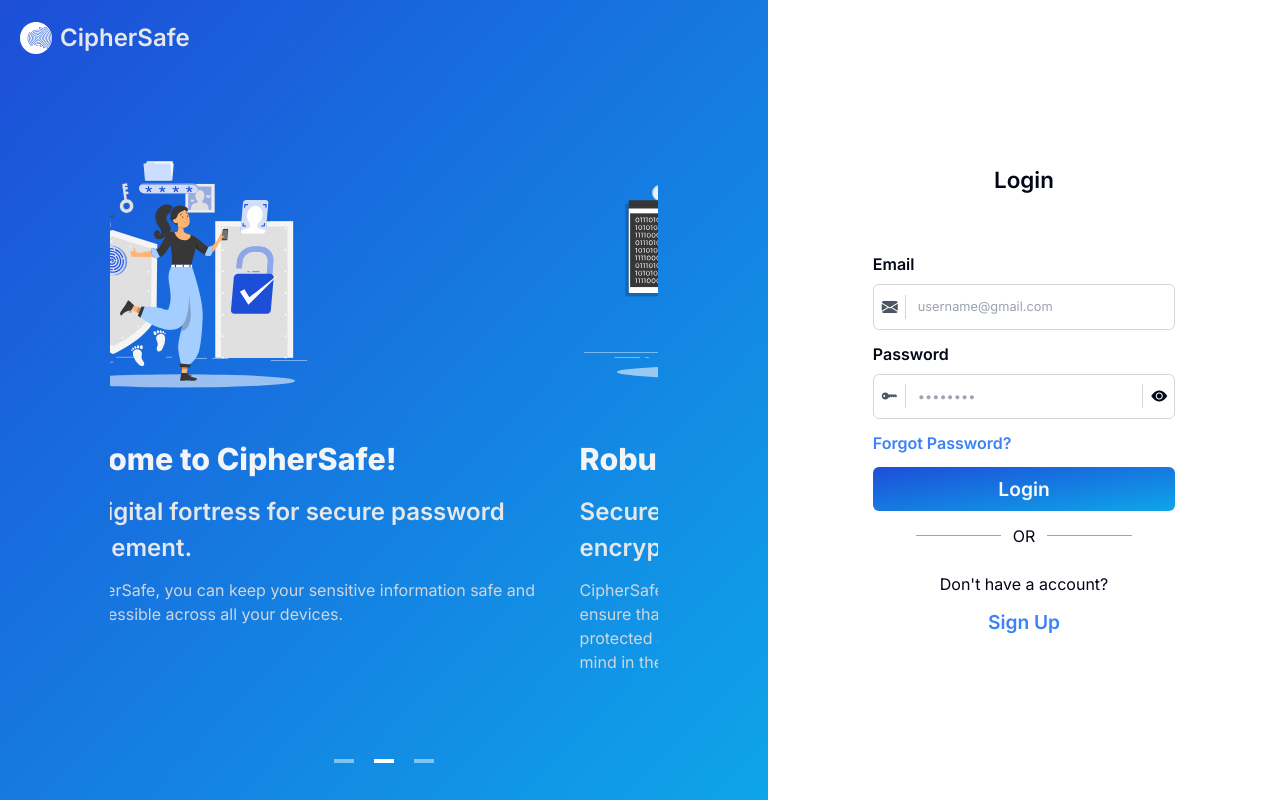
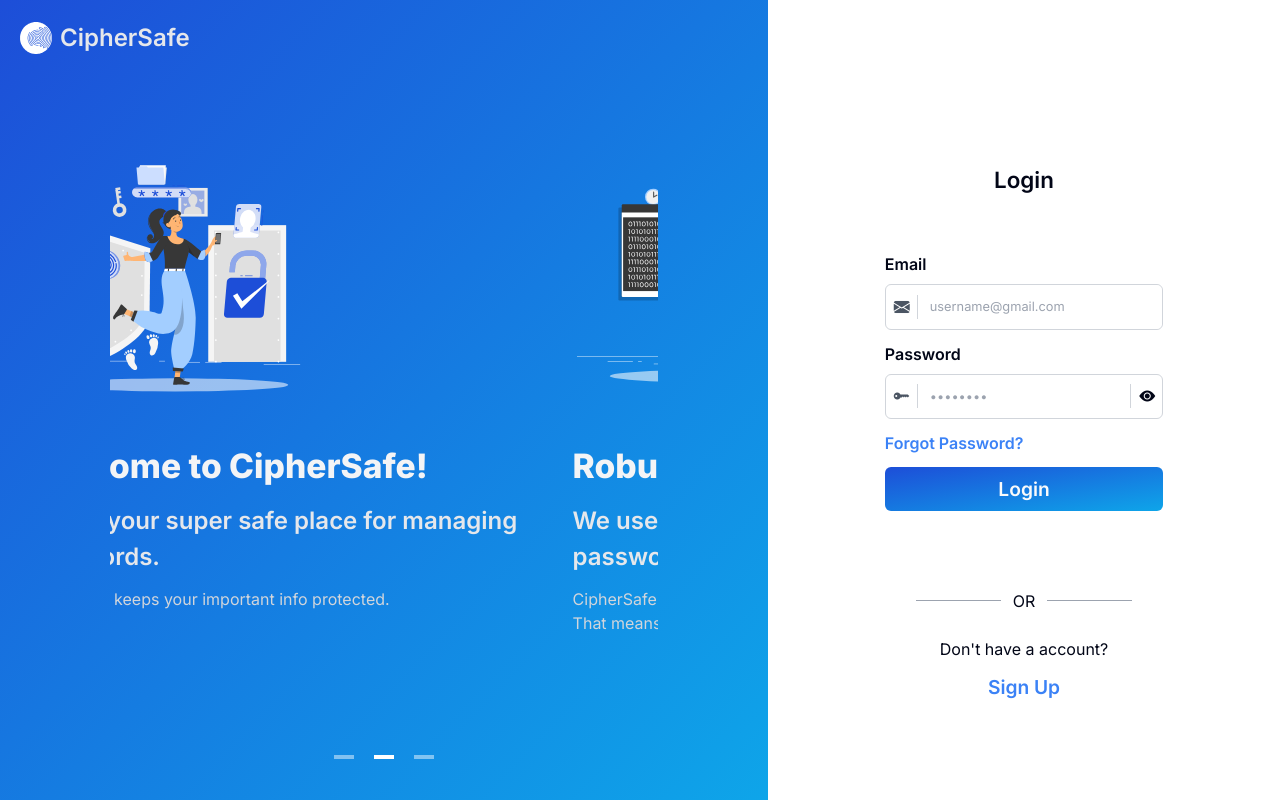
Before and after one commit to nanawareyash/cipher-safe-web, a Next.js app: page / in a window 1280 px wide. Built offline with nearby package versions, Linux system fonts and the light colour scheme.

Commit message:
Reformatted the Signup form

```diff
--- a/app/page.tsx
+++ b/app/page.tsx
@@ -1,116 +1,7 @@
-"use client";
+import AuthenticationTemplate from "@/templates/AuthenticationTemplate";
 
-import { useState } from "react";
+function Home() {
+  return <AuthenticationTemplate />;
+}
 
-import Button from "@/atoms/Button/Button";
-import Text from "@/atoms/Text/Text";
-
-import LoginForm from "@/organisms/Forms/LoginForm";
-import SignUpForm from "@/organisms/Forms/SignupForm";
-
-import AppLogo from "@/molecules/AppLogo/AppLogo";
-
-import WelcomeSlider from "@/templates/WelcomeSlider";
-
-export default function Home() {
-  const [activeForm, setActiveForm] = useState("LOGIN");
-  const [getStarted, toggleGetStarted] = useState(false);
-
-  const slidingTransition = getStarted
-    ? "-translate-x-[100%] md:translate-x-0"
-    : "";
-
-  return (
-    <div className="w-screen h-svh flex overflow-hidden">
-      {/* Left Section */}
-      <div
-        className={`from-blue-700 dark:from-slate-950 to-sky-500 dark:to-blue-950 bg-gradient-to-br h-[100%] flex flex-col min-w-[100%] md:min-w-[60%] transition-all duration-500 ${slidingTransition}`}
-      >
-        {/* Logo */}
-        <div className="p-5 flex">
-          <AppLogo />
-        </div>
-
-        {/* Slider */}
-        <div className="flex grow justify-center mx-2 xl:mx-20">
-          <WelcomeSlider />
-        </div>
-
-        {/* Get Started Button */}
-        <div className="flex px-2 justify-end border-t-[1.5px] dark:border-t-gray-400 focus:border-0 md:hidden">
-          <Button
-            ButtonProps={{
-              className: "w-full flex justify-center gap-2 py-4",
-              onClick: () => toggleGetStarted(true),
-            }}
-            size="md"
-            variant="solid"
-            color="transparentInverse"
-          >
-            <span>Get Started</span>
-            <span>
-              <i className="bi bi-chevron-right"></i>
-            </span>
-          </Button>
-        </div>
-      </div>
-
-      {/* Right Section */}
-      <div
-        className={`bg-white dark:bg-slate-950 h-[100%] overflow-hidden flex flex-col min-w-[100%] md:min-w-[40%] transition-all
-        duration-500 ${slidingTransition}`}
-      >
-        <div className="flex flex-col justify-center my-5 mx-5 lg:mx-10 gap-3 grow items-center">
-          {/* Forms */}
-          {activeForm === "SIGNUP" ? <SignUpForm /> : <LoginForm />}
-
-          {/* Form toggle */}
-          <div className="mt-3 flex flex-col w-full items-center">
-            <div className="bg-gray-400 w-[50%] h-[1px]"></div>
-            <Text
-              variant="paragraph"
-              TextProps={{
-                className: "bg-white dark:bg-slate-950 px-3 -translate-y-1/2",
-              }}
-            >
-              OR
-            </Text>
-          </div>
-          <Text variant="paragraph">
-            {activeForm === "SIGNUP"
-              ? "Already have a account?"
-              : "Don't have a account?"}
-          </Text>
-          <Button
-            ButtonProps={{
-              onClick: () =>
-                setActiveForm(activeForm === "SIGNUP" ? "LOGIN" : "SIGNUP"),
-            }}
-            variant="solid"
-          >
-            <Text color="hyperlink">
-              {activeForm === "SIGNUP" ? "Login" : "Sign Up"}
-            </Text>
-          </Button>
-        </div>
-
-        {/* Back Button */}
-        <div className="flex px-2 justify-start border-t-[1.5px] dark:border-t-gray-400 focus:border-0 md:hidden">
-          <Button
-            ButtonProps={{
-              className: "w-full flex justify-center gap-2 py-4",
-              onClick: () => toggleGetStarted(false),
-            }}
-            size="md"
-            variant="solid"
-          >
-            <span>
-              <i className="bi bi-chevron-left"></i>
-            </span>
-            <span>Back</span>
-          </Button>
-        </div>
-      </div>
-    </div>
-  );
-}
+export default Home;
--- a/components/atoms/Button/Button.tsx
+++ b/components/atoms/Button/Button.tsx
@@ -8,7 +8,7 @@ const ButtonTheme = {
       "from-blue-700 dark:from-blue-900 to-sky-500 dark:to-sky-700 bg-gradient-to-br active:from-blue-800 active:to-blue-600  dark:active:from-blue-950 dark:active:to-blue-900 text-gray-50 dark:text-gray-200 disabled:from-gray-100 disabled:to-gray-100 disabled:dark:from-gray-700 disabled:dark:to-gray-700 disabled:text-gray-400 disabled:dark:text-gray-500",
     secondary: "",
     transparent:
-      "bg-transparent active:bg-gray-100 dark:active:bg-gray-800 text-slate-950 dark:text-gray-400 disabled:bg-gray-100 disabled:dark:bg-gray-700 disabled:text-gray-400 disabled:dark:text-gray-500",
+      "bg-transparent active:bg-gray-100 dark:active:bg-gray-800 text-slate-950 dark:text-gray-400 disabled:bg-gray-100 disabled:dark:bg-gray-700 disabled:text-gray-400 disabled:dark:text-gray-500 font-normal",
     transparentInverse:
       "bg-transparent active:bg-gray-100 dark:active:bg-gray-800 text-gray-100 dark:text-gray-400",
   },
--- a/components/atoms/Text/Text.tsx
+++ b/components/atoms/Text/Text.tsx
@@ -15,7 +15,7 @@ const TextTheme = {
   variants: {
     default: "text-[1rem] lg:text-[1.1rem] xl:text-[1.2rem] 2xl:text-[1.3rem]",
     heading1:
-      "font-extrabold text-[1.5rem] lg:text-[1.7rem] xl:text-[1.9rem] 2xl:text-[2.1rem]",
+      "font-extrabold text-[1.7rem] lg:text-[1.9rem] xl:text-[2.1rem] 2xl:text-[2.3rem]",
     heading2:
       "font-bold text-[1.3rem] lg:text-[1.5rem] xl:text-[1.7rem] 2xl:text-[1.9rem]",
     heading3:
--- a/components/organisms/Forms/LoginForm.tsx
+++ b/components/organisms/Forms/LoginForm.tsx
@@ -11,7 +11,7 @@ function LoginForm() {
   const [showPassword, setShowPassword] = useState<Boolean>(false);
 
   return (
-    <div className="w-full sm:w-[70%] md:w-full xl:w-[70%] flex flex-col gap-4">
+    <div className="w-full flex flex-col gap-4">
       {/* Title */}
       <Text variant="title" TextProps={{ className: "text-center" }}>
         Login
--- a/components/organisms/Forms/SignupForm.tsx
+++ b/components/organisms/Forms/SignupForm.tsx
@@ -1,4 +1,4 @@
-import { FormEvent, useEffect, useRef, useState } from "react";
+import { FormEvent, useCallback, useEffect, useRef, useState } from "react";
 
 import Button from "@/atoms/Button/Button";
 import Text from "@/atoms/Text/Text";
@@ -16,6 +16,11 @@ import {
 
 function SignUpForm() {
   const [activeSlide, setActiveSlide] = useState(0);
+  const [contactNumber, setContactNumber] = useState<string>();
+  const [countryCode, setCountryCode] = useState<string>("+91");
+  const [email, setEmail] = useState<string>();
+  const [name, setName] = useState<string>();
+  const [nextButtonDisabled, setNextButtonDisabled] = useState<boolean>(true);
   const [password1, setPassword1] = useState<string>();
   const [password1Error, setPassword1Error] = useState<boolean>();
   const [password2, setPassword2] = useState<string>();
@@ -26,14 +31,50 @@ function SignUpForm() {
   const formRef = useRef<HTMLFormElement>(null);
   const slider = useRef<HTMLDivElement>(null);
 
-  const handleFormSubmit = (event: FormEvent<HTMLFormElement>) => {
-    event.preventDefault();
-    if (formRef.current) {
-      const formData = new FormData(formRef.current);
-      const data = formDataToJson(formData);
-      console.log(data);
+  const handleNextDisableState = useCallback(() => {
+    if (
+      (name && activeSlide === 0 && validatePersonName(name)) ||
+      (email && activeSlide === 1 && validateEmail(email)) ||
+      (countryCode &&
+        contactNumber &&
+        activeSlide === 2 &&
+        validateCountryCode(countryCode) &&
+        validateContactNumber(contactNumber)) ||
+      (password1 &&
+        password2 &&
+        activeSlide === 3 &&
+        validatePassword(password1) &&
+        validatePassword(password2))
+    ) {
+      setNextButtonDisabled(false);
+    } else {
+      setNextButtonDisabled(true);
+    }
+  }, [
+    activeSlide,
+    name,
+    email,
+    countryCode,
+    contactNumber,
+    password1,
+    password2,
+  ]);
+
+  const handleFormSubmit = () => {
+    if (activeSlide === 3) {
+      if (formRef.current) {
+        const formData = new FormData(formRef.current);
+        const data = formDataToJson(formData);
+      }
+    } else {
+      setActiveSlide((prev) => (prev < 3 ? prev + 1 : prev));
+      handleNextDisableState();
     }
   };
+
+  useEffect(() => {
+    handleNextDisableState();
+  }, [handleNextDisableState]);
 
   // UseEffect to compare password and current password
   useEffect(() => {
@@ -46,10 +87,14 @@ function SignUpForm() {
         setPassword2Error(true);
       }
     } else {
-      password1 ? setPassword1Error(false) : setPassword1Error(undefined);
+      password1 ? setPassword1Error(true) : setPassword1Error(undefined);
       setPassword2Error(undefined);
     }
-  }, [password1, password2]);
+  }, [password2]);
+
+  useEffect(() => {
+    !password1 && setPassword1Error(undefined);
+  }, [password1]);
 
   // UseEffect used to scroll slide
   useEffect(() => {
@@ -59,21 +104,21 @@ function SignUpForm() {
   }, [activeSlide]);
 
   return (
-    <div className="w-full sm:w-[70%] md:w-full xl:w-[70%] ">
+    <div className="w-full">
       <form
         className="flex flex-col gap-4"
-        onSubmit={(e) => handleFormSubmit(e)}
+        onSubmit={(e) => e.preventDefault()}
         ref={formRef}
       >
         {/* Form Slides */}
         <div className="flex overflow-hidden scroll-smooth" ref={slider}>
           {/* Name Form */}
-          <div className="min-w-full flex flex-col justify-between gap-4 pt-10 px-1">
+          <div className="min-w-full flex flex-col justify-between gap-4 px-1">
             <div className="flex flex-col gap-2 py-5">
-              <Text variant="heading1" color="primary">
+              <Text variant="heading2" color="primary">
                 Let's start with the basics!
               </Text>
-              <Text variant="subHeading2">
+              <Text variant="subHeading3">
                 We'd love to know your name.
                 <br /> What should we call you?
               </Text>
@@ -83,6 +128,7 @@ function SignUpForm() {
                 id: "name",
                 name: "name",
                 onFocus: () => setActiveSlide(0),
+                onKeyUp: (event) => setName(event.currentTarget.value),
                 placeholder: "Amit Kumar",
                 type: "text",
               }}
@@ -95,10 +141,10 @@ function SignUpForm() {
           {/* Email Form */}
           <div className="min-w-full flex flex-col justify-between gap-4 pt-10 px-1">
             <div className="flex flex-col gap-2 py-5">
-              <Text variant="heading1" color="primary">
+              <Text variant="heading2" color="primary">
                 Great! Now, how can we reach you?
               </Text>
-              <Text variant="subHeading2">
+              <Text variant="subHeading3">
                 Give us your email, and we'll keep you in the loop.
               </Text>
             </div>
@@ -107,6 +153,7 @@ function SignUpForm() {
                 id: "email",
                 name: "email",
                 onFocus: () => setActiveSlide(1),
+                onKeyUp: (event) => setEmail(event.currentTarget.value),
                 placeholder: "username@gmail.com",
                 type: "text",
               }}
@@ -119,10 +166,10 @@ function SignUpForm() {
           {/* Contact no. Form */}
           <div className="min-w-full flex flex-col justify-between gap-4 pt-10 px-1">
             <div className="flex flex-col gap-2 py-5">
-              <Text variant="heading1" color="primary">
+              <Text variant="heading2" color="primary">
                 Almost there! Mind sharing your digits?
               </Text>
-              <Text variant="subHeading2">
+              <Text variant="subHeading3">
                 Your phone number will help us keep things personal.
               </Text>
             </div>
@@ -134,10 +181,12 @@ function SignUpForm() {
                   id: "country_code",
                   name: "country_code",
                   onFocus: () => setActiveSlide(2),
+                  onKeyUp: (event) => setCountryCode(event.currentTarget.value),
                   placeholder: "+91",
                   type: "text",
                 }}
                 label="Code"
+                showError={false}
                 startElement={<i className="bi bi-telephone-fill"></i>}
                 validator={validateCountryCode}
               />
@@ -147,6 +196,8 @@ function SignUpForm() {
                   id: "contact_no",
                   name: "contact_no",
                   onFocus: () => setActiveSlide(2),
+                  onKeyUp: (event) =>
+                    setContactNumber(event.currentTarget.value),
                   placeholder: "9876543210",
                   type: "text",
                 }}
@@ -159,10 +210,10 @@ function SignUpForm() {
           {/* Password Form */}
           <div className="min-w-full flex flex-col justify-between gap-4 pt-10 px-1">
             <div className="flex flex-col gap-2 py-5">
-              <Text variant="heading1" color="primary">
+              <Text variant="heading2" color="primary">
                 Securing your account!
               </Text>
-              <Text variant="subHeading2">
+              <Text variant="subHeading3">
                 Create a strong password. Mix it up for extra security.
               </Text>
             </div>
@@ -257,9 +308,9 @@ function SignUpForm() {
           <Button
             ButtonProps={{
               className: "w-full",
-              onClick: () =>
-                setActiveSlide((prev) => (prev < 3 ? prev + 1 : prev)),
-              type: password2Error === false ? "submit" : "button",
+              onClick: () => handleFormSubmit(),
+              type: "button",
+              disabled: nextButtonDisabled,
             }}
             color="primary"
             size="md"
--- a/components/templates/WelcomeSlider.tsx
+++ b/components/organisms/Sliders/WelcomeSlider.tsx
@@ -17,25 +17,23 @@ function WelcomeSlider() {
       id: 0,
       imageUrl: "/assets/illustrations/welcome.svg",
       title: "Welcome to CipherSafe!",
-      subTitle: "Your digital fortress for secure password management.",
-      description:
-        "With CipherSafe, you can keep your sensitive information safe and easily accessible across all your devices.",
+      subTitle: "This is your super safe place for managing passwords.",
+      description: "CipherSafe keeps your important info protected.",
     },
     {
       id: 1,
       imageUrl: "/assets/illustrations/robust-encryption.svg",
       title: "Robust Encryption",
-      subTitle: "Secure passwords with high-end encryption algorithms.",
+      subTitle: "We use special codes to protect your passwords really well.",
       description:
-        "CipherSafe employs state-of-the-art encryption algorithms to ensure that your passwords are securely stored. Your data is protected against unauthorized access, providing you peace of mind in the digital world.",
+        "CipherSafe locks your passwords tight using the strongest codes. That means only you can access them.",
     },
     {
       id: 2,
       imageUrl: "/assets/illustrations/cross-platform.svg",
       title: "Seamless Cross-Platform Sync",
       subTitle: "Access your passwords anytime, anywhere!",
-      description:
-        "CipherSafe offers seamless synchronization across all your devices. Your passwords are at your fingertips, whether you're on your phone, tablet, or computer.",
+      description: "CipherSafe syncs your passwords on all devices",
     },
   ];
 
--- /dev/null
+++ b/components/templates/AuthenticationTemplate.tsx
@@ -0,0 +1,141 @@
+"use client";
+
+import { useEffect, useRef, useState } from "react";
+
+import Button from "@/atoms/Button/Button";
+import Text from "@/atoms/Text/Text";
+
+import AppLogo from "@/molecules/AppLogo/AppLogo";
+
+import LoginForm from "@/organisms/Forms/LoginForm";
+import SignUpForm from "@/organisms/Forms/SignupForm";
+import WelcomeSlider from "@/organisms/Sliders/WelcomeSlider";
+
+function AuthenticationTemplate() {
+  const [activeForm, setActiveForm] = useState("LOGIN");
+  const [getStarted, toggleGetStarted] = useState(false);
+
+  const formSlider = useRef<HTMLDivElement>(null);
+
+  const slidingTransition = getStarted
+    ? "-translate-x-[100%] md:translate-x-0"
+    : "";
+
+  // UseEffect used to scroll active form
+  useEffect(() => {
+    if (formSlider.current) {
+      const activeFormNo = activeForm === "LOGIN" ? 0 : 1;
+      formSlider.current.scrollLeft =
+        activeFormNo * formSlider.current.clientWidth;
+    }
+  }, [activeForm]);
+
+  return (
+    <div className="w-screen h-svh flex overflow-hidden">
+      {/* Left Section */}
+      <div
+        className={`from-blue-700 dark:from-slate-950 to-sky-500 dark:to-blue-950 bg-gradient-to-br h-[100%] flex flex-col min-w-[100%] md:min-w-[60%] transition-all duration-500 ${slidingTransition}`}
+      >
+        {/* Logo */}
+        <div className="p-5 flex">
+          <AppLogo />
+        </div>
+
+        {/* Slider */}
+        <div className="flex grow justify-center mx-2 xl:mx-20">
+          <WelcomeSlider />
+        </div>
+
+        {/* Get Started Button */}
+        <div className="flex px-2 justify-end border-t-[1.5px] dark:border-t-gray-400 focus:border-0 md:hidden">
+          <Button
+            ButtonProps={{
+              className: "w-full flex justify-center gap-2 py-4",
+              onClick: () => toggleGetStarted(true),
+            }}
+            size="md"
+            variant="solid"
+            color="transparentInverse"
+          >
+            <span>Get Started</span>
+            <span>
+              <i className="bi bi-chevron-right"></i>
+            </span>
+          </Button>
+        </div>
+      </div>
+
+      {/* Right Section */}
+      <div
+        className={`bg-white dark:bg-slate-950 h-[100%] overflow-hidden flex flex-col min-w-[100%] md:min-w-[40%] transition-all
+        duration-500 ${slidingTransition}`}
+      >
+        <div className="flex flex-col justify-center mx-5 my-2 lg:mx-10  gap-3 grow items-center">
+          {/* Forms */}
+          <div
+            className="flex overflow-hidden w-full sm:w-[70%] md:w-full xl:w-[70%] py-2 px-3 gap-3 scroll-smooth items-center"
+            ref={formSlider}
+          >
+            {/* Login Form */}
+            <div className="min-w-full">
+              <LoginForm />
+            </div>
+
+            {/* Sign up Form */}
+            <div className="min-w-full">
+              <SignUpForm />
+            </div>
+          </div>
+
+          {/* Form toggle */}
+          <div className="mt-3 flex flex-col w-full items-center">
+            <div className="bg-gray-400 w-[50%] h-[1px]"></div>
+            <Text
+              variant="paragraph"
+              TextProps={{
+                className: "bg-white dark:bg-slate-950 px-3 -translate-y-1/2",
+              }}
+            >
+              OR
+            </Text>
+          </div>
+          <Text variant="paragraph">
+            {activeForm === "SIGNUP"
+              ? "Already have a account?"
+              : "Don't have a account?"}
+          </Text>
+          <Button
+            ButtonProps={{
+              onClick: () =>
+                setActiveForm(activeForm === "SIGNUP" ? "LOGIN" : "SIGNUP"),
+            }}
+            variant="solid"
+          >
+            <Text color="hyperlink">
+              {activeForm === "SIGNUP" ? "Login" : "Sign Up"}
+            </Text>
+          </Button>
+        </div>
+
+        {/* Back Button */}
+        <div className="flex px-2 justify-start border-t-[1.5px] dark:border-t-gray-400 focus:border-0 md:hidden">
+          <Button
+            ButtonProps={{
+              className: "w-full flex justify-center gap-2 py-4",
+              onClick: () => toggleGetStarted(false),
+            }}
+            size="md"
+            variant="solid"
+          >
+            <span>
+              <i className="bi bi-chevron-left"></i>
+            </span>
+            <span>Back</span>
+          </Button>
+        </div>
+      </div>
+    </div>
+  );
+}
+
+export default AuthenticationTemplate;
```
